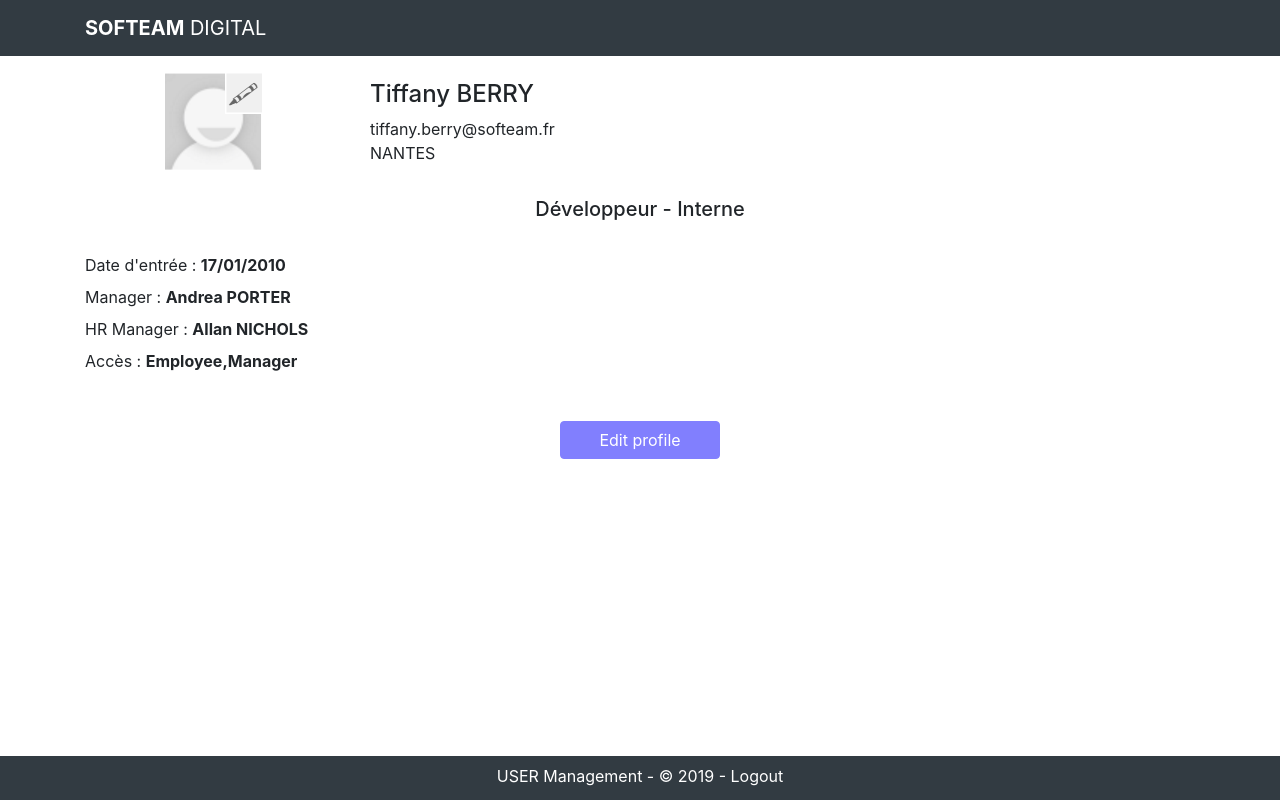
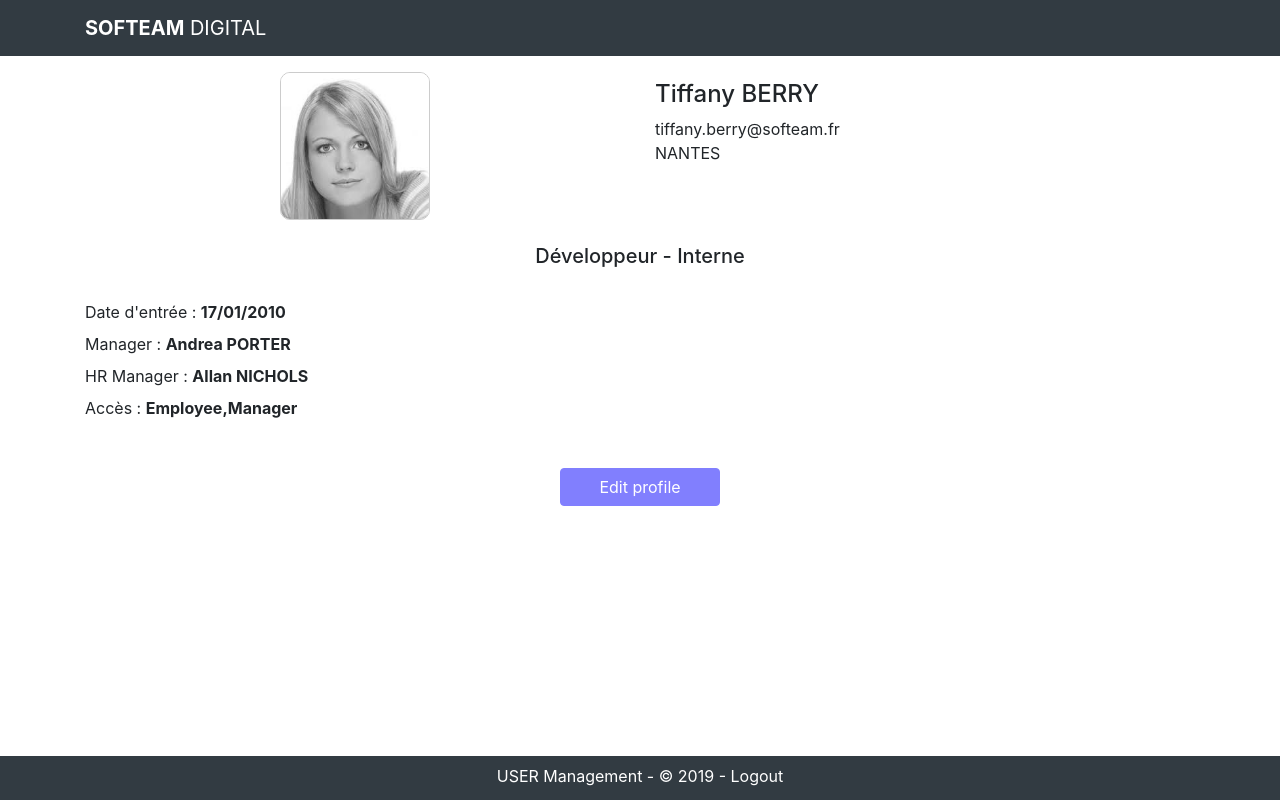
Before and after one commit to SofteamOuest-Opus/user-mgmt, an Angular app in the folder app/UserMgmtApp/: page /employee in a window 1280 px wide. Built offline with nearby package versions, Linux system fonts and the light colour scheme.

Commit message:
[gh-14] - modify image

```diff
--- a/app/UserMgmtApp/src/app/modules/employee/employee.component.html
+++ b/app/UserMgmtApp/src/app/modules/employee/employee.component.html
@@ -1,8 +1,8 @@
 <div *ngIf="employeeDisplay">
     <!-- row -->
     <div class="row pt-3  mb-4">
-        <div class="col-3 text-center">
-            <img src="assets/img/LogoUser.png">
+        <div class="col-6 text-center">
+                <img class="profile" src="assets/img/profile1.jpg">
         </div>
         <div class="col-6">
             <div class="mt-2">
```
Also changed, not shown: app/UserMgmtApp/src/assets/img/LogoUser.png (deleted).
